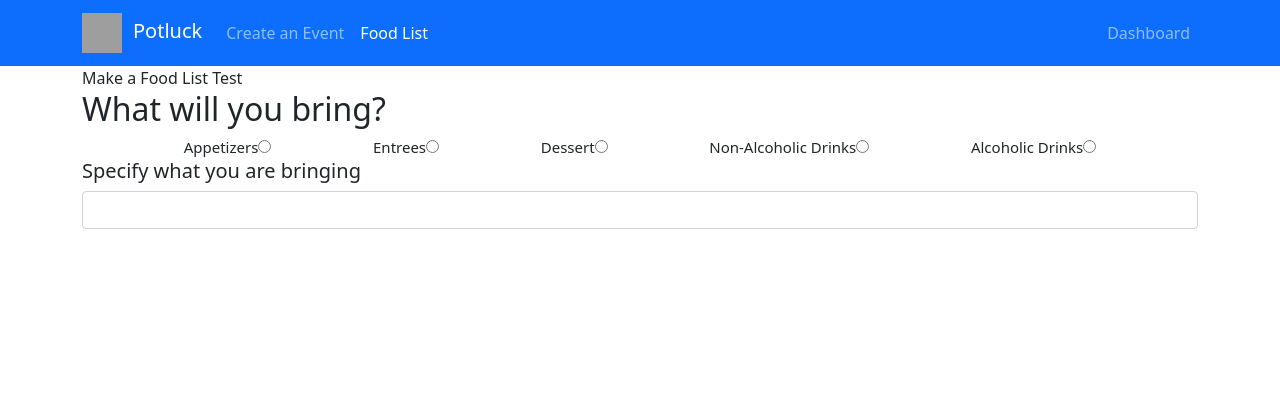
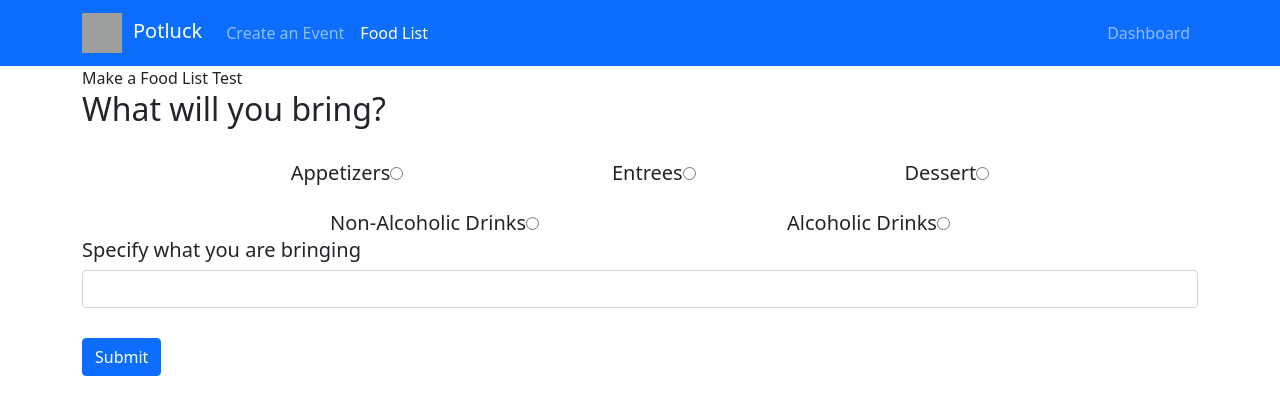
Before and after one commit to Build-Week-Potluck-Plan/Front-end, a React (Create React App) app: page /food-list in a window 1280 px wide. Shown: the top 414 px of the page. Built offline with nearby package versions, Linux system fonts and the light colour scheme; no server answers; grey boxes are pictures that could not be loaded.

Commit message:
Styled some things and added a way to now submit what its put in

```diff
--- a/src/components/FoodList.css
+++ b/src/components/FoodList.css
@@ -1,6 +1,46 @@
-.radioButtons {
+
+
+/* .rowOne {
+   display: flex;
+   justify-content: center;
+   justify-content: space-evenly;
+}
+
+.rowTwo {
+    margin-top: 10px;
+   margin-left:
+    display: flex;
+   justify-content: center;
+   justify-content: space-between;
+ }
+
+ .rowThree {
+    margin-top: 10px;
     display: flex;
     justify-content: center;
-    justify-content: space-evenly;
-    font-size: 15px;
-}
+ } */
+
+ .radioButtons {
+    margin-top: 30px;
+     display: flex;
+     flex-direction: column;
+     font-size: 20px;
+ }
+
+ .rowOne {
+     display: flex;
+     justify-content: center;
+     justify-content: space-evenly;
+    }
+
+    .rowTwo {
+        margin-top: 20px;
+        display: flex;
+        justify-content: center;
+        justify-content: space-evenly;
+       }
+
+       .submit {
+          margin-top: 30px;
+          text-align: center;
+       }
--- a/src/components/FoodList.js
+++ b/src/components/FoodList.js
@@ -1,63 +1,39 @@
-// import React, { useState, useEffect } from 'react';
+
 import FromPropertyDescriptor from 'es-abstract/5/FromPropertyDescriptor';
-import { Card, Container, Form } from 'react-bootstrap';
+import { Card, Container, Form, Button } from 'react-bootstrap';
 import './FoodList.css'
-// import { appetizers } from './ListItems/appetizers';
-// import { entrees } from './ListItems/entrees';
-// import { desserts } from './ListItems/desserts';
-// import { drinks } from './ListItems/drinks';
-// import { alcohol } from './ListItems/alcohol';
-
-
-// const initialFoodValues = {
-//     //Appetizers
-//     stuffpeppers: '',
-//     buffalowings: '',
-//     artichokedip: '',
-//     shrimpcocktail: '',
-
-//     //Entrees
-//     bakedziti: '',
-//     ribs: '',
-//     orozosalad: '',
-//     pulledpork: '',
-
-//     //Desserts
-//     cheesecake: '',
-//     redvelvet: '',
-//     fruitsalad: '',
-//     applepie: '',
-
-//     //Drinks
-//     soda: '',
-//     icedtea: '',
-//     smoothie: '',
-//     lemonwater: '',
-
-//     //Alcholic drinks
-//     maragritas: '',
-//     sangira: '',
-//     mimosas: '',
-//     winecooler: '',
-// }
 
 
 
-export default function FoodList() {
 
+
+export default function FoodList(props) {
+
+    const { values, update, submit } = props;
+
+    const onSubmit = evt => {
+
+        evt.preventDefault();
+
+        submit();
+    }
 
 
     return (
+        <>
             <Container>
                 Make a Food List Test
 
-            <Form>
+                <Form onSubmit={onSubmit}>
 
                     <div className="buttonHeader">
                         <h2>What will you bring?</h2>
                     </div>
 
+
+
                     <div className="radioButtons">
+                        <div className="rowOne">
                             <label> Appetizers
                                 <input
                                     type="radio"
@@ -72,19 +48,23 @@ export default function FoodList() {
                                 />
                             </label>
 
+
                             <label> Dessert
                                 <input
                                     type="radio"
                                     name="dessert"
                                 />
                             </label>
+                        </div>
 
+                        <div className="rowTwo">
                             <label> Non-Alcoholic Drinks
                                 <input
                                     type="radio"
                                     name="drinks"
                                 />
                             </label>
+
 
                             <label> Alcoholic Drinks
                                 <input
@@ -93,30 +73,31 @@ export default function FoodList() {
                                 />
                             </label>
                         </div>
-
-                {/* <div className="textHeader">
-                    <h2>Specify what you are bringing</h2>
                     </div>
-
-                <div className="textBox">
-                <label>
-                    <input
-                    type="text"
-                    name="description"
-                    />
-                </label>
-                </div> */}
 
 
 
                     <Form.Group className="textBox">
                         <Card.Title>
-                        <Card.Text style={{fontsize:'25px',}}>Specify what you are bringing</Card.Text>
+                            <Card.Text style={{ fontsize: '25px', }}>Specify what you are bringing</Card.Text>
                         </Card.Title>
                         <Form.Control type="text" placeholer="Enter dish here" />
                     </Form.Group>
+
+
+                    <Form.Group>
+
+                        <Button variant="primary" type="submit" style={{justifyContent: 'center', marginTop: '30px'}}>Submit</Button>
+                    </Form.Group>
+
+                    {/* <div className="submit">
+                        <button>submit</button>
+
+                    </div> */}
+
                 </Form>
 
             </Container>
+        </>
     )
 }
```
Lines whose indentation alone changed are shown as unchanged.
